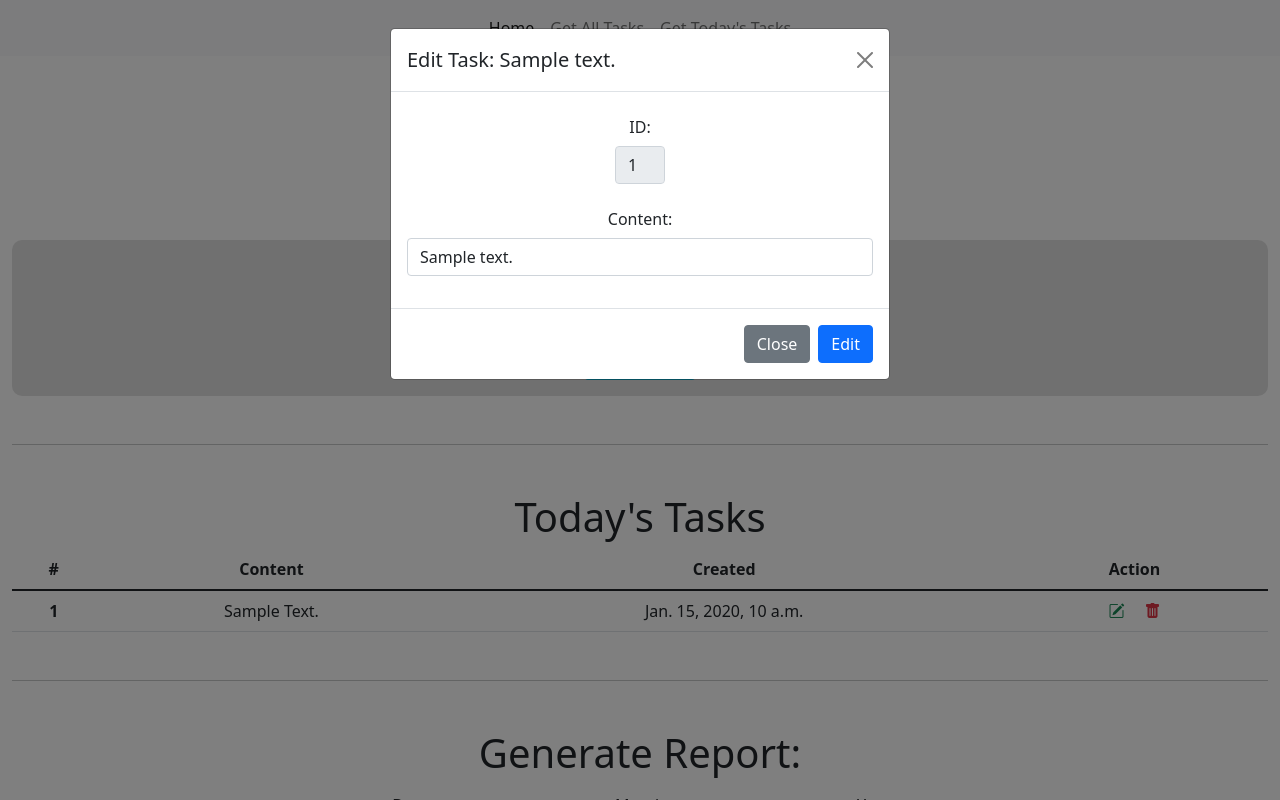
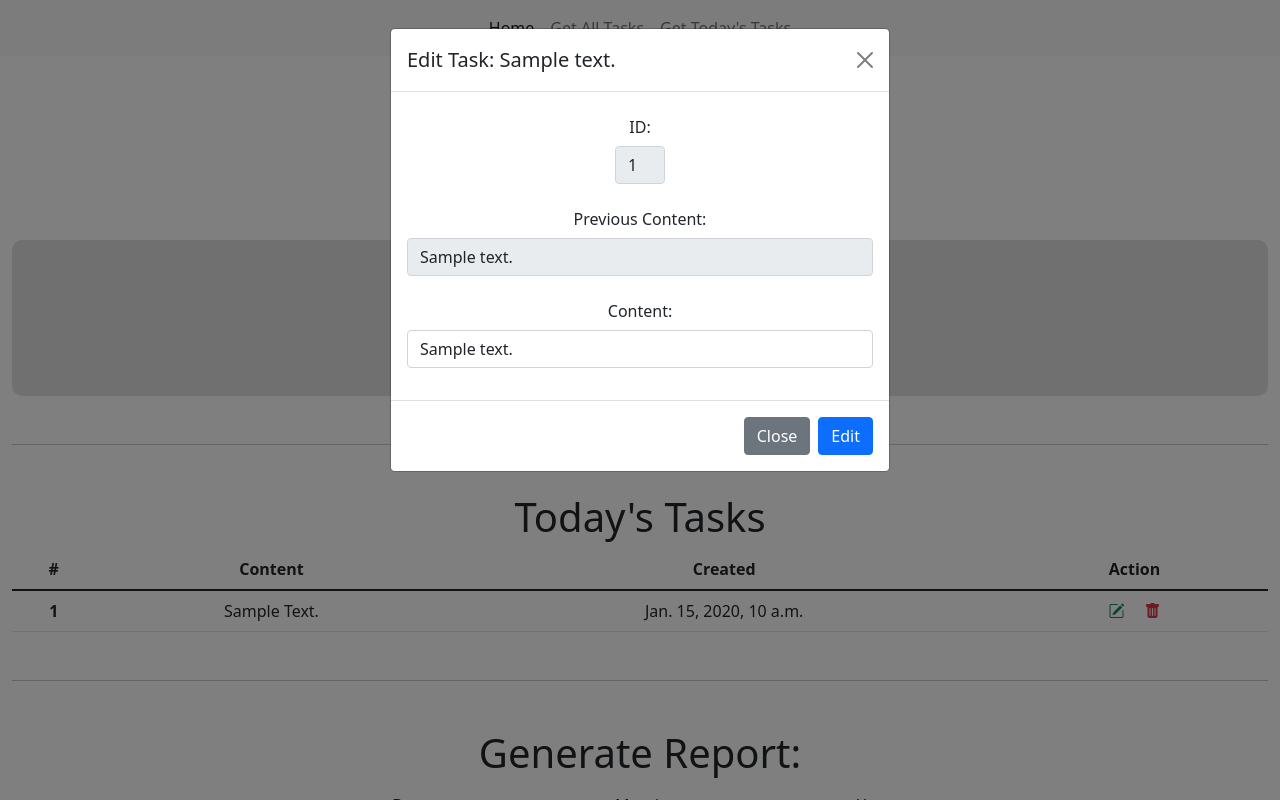
Before and after one commit to ymerilazii/report_api, a Django app: template templates/index.html in a window 1280 px wide, after a click that opens the changed part. Run offline with Django 4.2, Linux system fonts and the light colour scheme; the template is opened without the code that fills it: most values are stand-ins (such as "Sample title", 1, 10 or a date in 2020); one stand-in notice (Sample message) is shown.

Commit message:
Used AJAX to Update and Delete

```diff
--- a/templates/index.html
+++ b/templates/index.html
@@ -18,11 +18,14 @@
 {% block container %}
 
     <h1 class="display-1 my-4">Report API</h1>
-    {% if messages %}
-        {% for message in messages %}
-            <p{% if message.tags %} class="text-success"{% endif %}>{{ message }}</p>
-        {% endfor %}
-    {% endif %}
+    <p class="text-success">
+        {% if messages %}
+            {% for message in messages %}
+                {{ message }}
+            {% endfor %}
+        {% endif %}
+    </p>
+
     <form action="{% url 'index' %}" method="post" class="mx-auto my-2 p-3"
           style="border-radius: 10px; background-color: #e1e1e1">
         <label for="content" class="form-label">Create Task</label>
@@ -49,10 +52,12 @@
                 <td>{{ task.created }}</td>
                 <td>
                     <a class="text-reset text-decoration-none mx-2" data-bs-toggle="modal" data-bs-target="#editTask"
-                       data-bs-whatever="{{ task.pk }}" data-bs-content="{{ task.content }}" href="">
+                       data-bs-id="{{ task.pk }}" data-bs-content="{{ task.content }}" href="#">
                         <i class="bi bi-pencil-square text-success"></i>
                     </a>
-                    <a class="text-reset text-decoration-none mx-2" href="{% url 'delete_task' task.pk %}">
+                    <a class="text-reset text-decoration-none mx-2" href="#"
+                       data-bs-toggle="modal" data-bs-target="#deleteModal"
+                       data-bs-id="{{ task.pk }}" data-bs-content="{{ task.content }}">
                         <i class="bi bi-trash-fill text-danger"></i>
                     </a>
                 </td>
@@ -82,18 +87,23 @@
 
         </form>
     </div>
+    <!-- UPDATE MODAL -->
     <div class="modal fade" id="editTask" tabindex="-1" aria-labelledby="editTaskLabel" aria-hidden="true">
         <div class="modal-dialog">
             <div class="modal-content">
                 <div class="modal-header">
-                    <h5 class="modal-title" id="editTaskLabel">New message</h5>
+                    <h5 class="modal-title" id="editTaskLabel">Edit Task</h5>
                     <button type="button" class="btn-close" data-bs-dismiss="modal" aria-label="Close"></button>
                 </div>
                 <div class="modal-body">
                     <form method="post" class="text-center">
                         <div class="mb-3">
-                            <label for="recipient-name" class="col-form-label">ID:</label>
+                            <label for="pk" class="col-form-label">ID:</label>
                             <input type="text" class="form-control mx-auto" disabled id="pk" style="width: 50px">
+                        </div>
+                        <div class="mb-3">
+                            <label for="disabled-content" class="col-form-label">Previous Content:</label>
+                            <input type="text" class="form-control" disabled id="disabled-content">
                         </div>
                         <div class="mb-3">
                             <label for="content" class="col-form-label">Content:</label>
@@ -108,37 +118,83 @@
             </div>
         </div>
     </div>
+    <!-- DELETE MODAL -->
+    <div class="modal fade" id="deleteModal" tabindex="-1" aria-labelledby="deleteModalLabel" aria-hidden="true">
+        <div class="modal-dialog modal-dialog-centered">
+            <div class="modal-content">
+                <div class="modal-header justify-content-center">
+                    <h5 class="modal-title text-center" id="deleteModalLabel" style="margin: 0 auto;position: absolute;">
+                        Delete Task</h5>
+                    <button type="button" class="btn-close" data-bs-dismiss="modal" aria-label="Close"></button>
+                </div>
+                <div class="modal-body">
+                    <p>Are you sure you want to delete?</p>
+                    <p id="delete_content" class="font-monospace">DATA</p>
+                </div>
+                <div class="modal-footer mx-auto">
+                    <button type="button" class="btn btn-secondary" data-bs-dismiss="modal">Close</button>
+                    <button type="button" class="btn btn-danger" id="delete">Delete</button>
+                </div>
+            </div>
+        </div>
+    </div>
     <script type="text/javascript">
-        let taskModal = document.getElementById('editTask')
+        let base_url = 'http://127.0.0.1:8000/';
+        let taskModal = document.getElementById('editTask') //Edit Task Modal
         taskModal.addEventListener('show.bs.modal', function (event) {
             let button = event.relatedTarget
-            let pk = button.getAttribute('data-bs-whatever')
+            let pk = button.getAttribute('data-bs-id')
             let content = button.getAttribute('data-bs-content')
-
-
             let modalTitle = taskModal.querySelector('.modal-title')
             let modalBodyInput = taskModal.querySelector('.modal-body #pk')
             let modalContentInput = taskModal.querySelector('#content')
+            let modalDisabledInput = taskModal.querySelector('#disabled-content')
             modalTitle.textContent = 'Edit Task: ' + content
             modalBodyInput.value = pk
+            modalDisabledInput.value = content
             modalContentInput.value = content
-            $('#edit').click(function () {
+            $('#edit').click(function (e) {
+                e.preventDefault();
                 let data = JSON.stringify({'content': modalContentInput.value});
-                console.log(data)
-                const csrftoken = Cookies.get('csrftoken');
                 let url = 'tasks/' + pk + '/update/';
-                let xhr = new XMLHttpRequest();
-                xhr.open('PATCH', url);
-                xhr.setRequestHeader("Content-Type", "application/json");
-                xhr.setRequestHeader("X-CSRFToken", csrftoken);
-                xhr.send(data);
-                location.reload();
+                //Added Ajax Function
+                $.ajax({
+                    type: 'PATCH',
+                    url: url,
+                    data: data,
+                    success: function () {
+                        location.reload();
+                    }
+                })
+            });
+        });
+        //Delete Task Modal
+        let deleteModal = document.getElementById('deleteModal')
+        deleteModal.addEventListener('show.bs.modal', function (event) {
+            let button = event.relatedTarget
+            let pk = button.getAttribute('data-bs-id')
+            console.log(pk)
+            let content = button.getAttribute('data-bs-content')
+            console.log(content)
+            let taskToDelete = document.getElementById('delete_content')
+            taskToDelete.innerHTML = content
+            $('#delete').click(function (e) {
+                e.preventDefault();
+                let url = base_url + 'tasks/' + pk + '/delete/';
+                //Added Ajax Function
+                $.ajax({
+                    type: 'DELETE',
+                    url: url,
+                    data: null,
+                    success: function () {
+                        location.reload();
+                    }
+                })
             });
         });
 
 
     </script>
-    <script src="https://cdn.jsdelivr.net/npm/js-cookie@3.0.1/dist/js.cookie.min.js"></script>
 {% endblock %}
 </body>
 </html>
```
Also changed, not shown: db.sqlite3.
